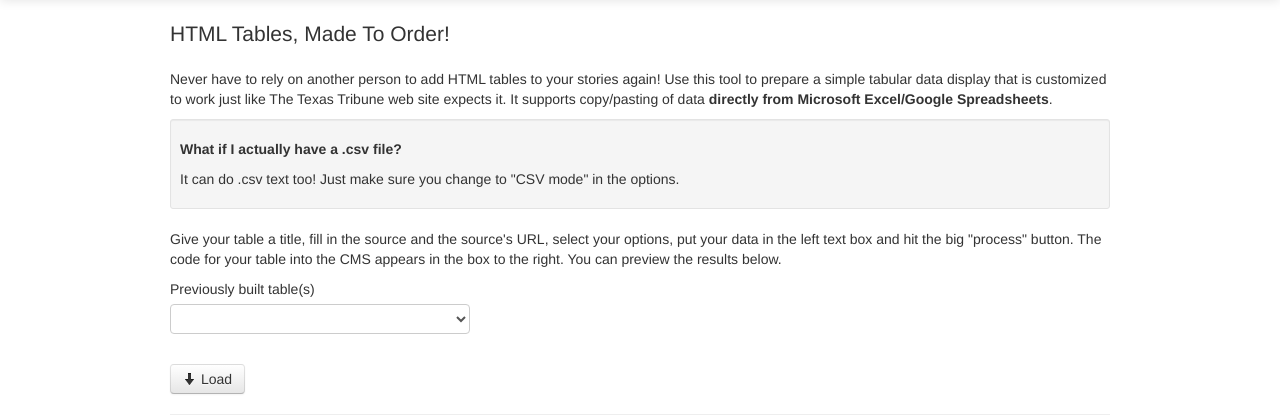
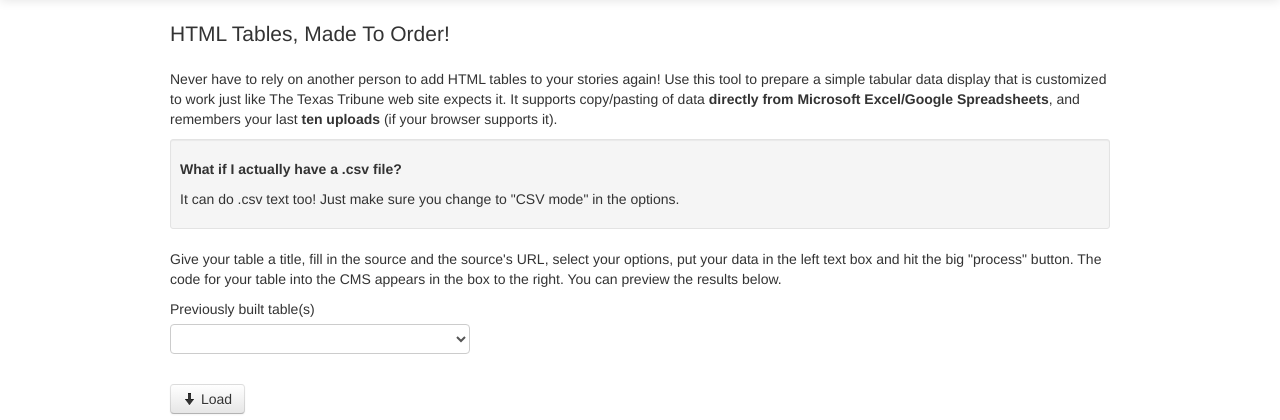
Before and after one commit to rdmurphy/never-again, a Flask app: page /table-builder/ in a window 1280 px wide. Shown: the part 41-461 px from the top of the page. Run offline with Flask 2, Linux system fonts and the light colour scheme; lists and menus that the app fills with data are empty; some libraries are stand-ins or nearby versions.

Commit message:
Added some text for the previous table loader

```diff
--- a/templates/table-builder.html
+++ b/templates/table-builder.html
@@ -25,7 +25,7 @@
 
 <p class="lead">HTML Tables, Made To Order!</p>
 
-<p>Never have to rely on another person to add HTML tables to your stories again! Use this tool to prepare a simple tabular data display that is customized to work just like The Texas Tribune web site expects it. It supports copy/pasting of data <strong>directly from Microsoft Excel/Google Spreadsheets</strong>.</p>
+<p>Never have to rely on another person to add HTML tables to your stories again! Use this tool to prepare a simple tabular data display that is customized to work just like The Texas Tribune web site expects it. It supports copy/pasting of data <strong>directly from Microsoft Excel/Google Spreadsheets</strong>, and remembers your last <strong>ten uploads</strong> (if your browser supports it).</p>
 
 <div class="well well-small">
     <h5>What if I actually have a .csv file?</h5>
```
